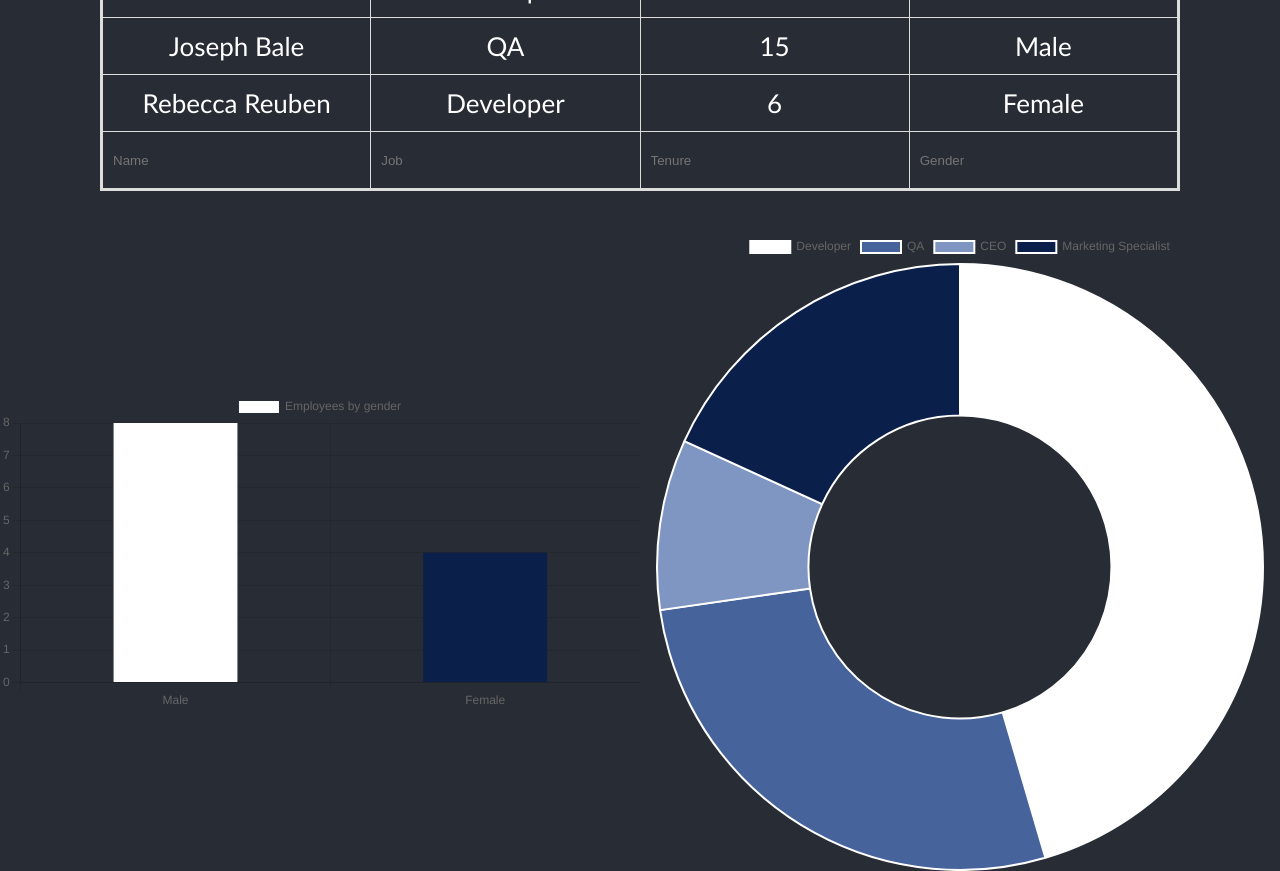
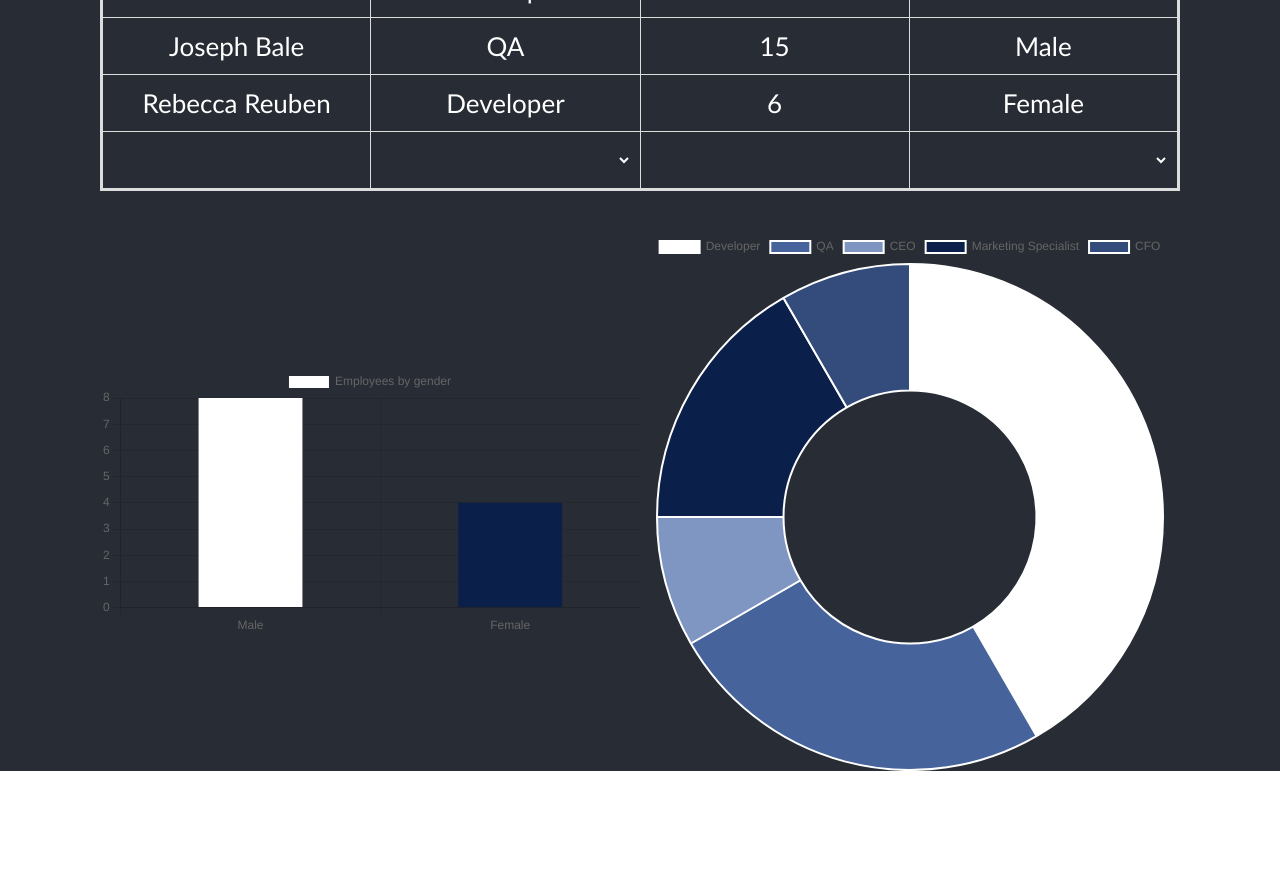
Before and after one commit to ikoma-softserve/sna-ui-candidate-test, a React (Create React App) app: page / in a window 1280 px wide. Shown: the part 700-1571 px from the top of the page. After the commit the page ends 1471 px from the top, so only its background shows below. Built offline with nearby package versions, Linux system fonts and the light colour scheme.

Commit message:
Charts optimization

```diff
--- a/src/App.css
+++ b/src/App.css
@@ -6,7 +6,7 @@
 .App-Charts {
   display: flex;
   align-items: center;
-  width: auto;
+  width: 100%;
 }
 
 .App-BarChart {
--- a/src/App.js
+++ b/src/App.js
@@ -14,16 +14,6 @@ export default function App() {
           <script src="https://cdn.jsdelivr.net/npm/chart.js" />
         </header>
         <Main />
-
-        <div className={"App-Charts"}>
-          <div className={"App-BarChart"}>
-            <canvas id="barChart" />
-          </div>
-
-          <div className={"App-PieChart"}>
-            <canvas id="pieChart" />
-          </div>
-        </div>
       </EmployeesProvider>
     </div>
   );
--- a/src/components/BarChart/index.js
+++ b/src/components/BarChart/index.js
@@ -1,10 +1,13 @@
-import React, { useEffect, memo } from "react";
+import React, { useEffect, memo, useMemo } from "react";
+import PropTypes from "prop-types";
 
 import Chart from "chart.js/auto";
 
+const labels = ["Male", "Female"];
+
 const BarChart = memo(function BarChart({ malesCount, femalesCount }) {
-  const labels = ["Male", "Female"];
-  const data = {
+  const data = useMemo(
+    () => ({
       labels: labels,
       datasets: [
         {
@@ -15,18 +18,37 @@ const BarChart = memo(function BarChart({ malesCount, femalesCount }) {
           data: [malesCount, femalesCount],
         },
       ],
-  };
-  const config = {
+    }),
+    [malesCount, femalesCount]
+  );
+  const config = useMemo(
+    () => ({
       type: "bar",
       data: data,
       options: {},
+    }),
+    [data]
+  );
+
+  useEffect(() => {
+    const chart = new Chart(document.getElementById("barChart"), config);
+    chart.update();
+
+    return () => {
+      chart.destroy();
+    };
+  }, [config]);
+
+  return (
+    <div className={"App-BarChart"}>
+      <canvas id="barChart" />
+    </div>
+  );
+});
+
+BarChart.propTypes = {
+  malesCount: PropTypes.number,
+  femalesCount: PropTypes.number,
 };
 
-  useEffect(() => {
-    const myChart = new Chart(document.getElementById("barChart"), config);
-  }, []);
-
-  return <></>;
-});
-
 export default BarChart;
--- a/src/components/Main/index.js
+++ b/src/components/Main/index.js
@@ -44,6 +44,8 @@ export default function Main() {
     [employeesList]
   );
 
+  console.log(developersCount, "DEV count");
+
   const marketingSpecialistCount = useMemo(
     () =>
       employeesList.reduce(
@@ -53,22 +55,35 @@ export default function Main() {
     [employeesList]
   );
 
+  const CFOsCount = useMemo(
+    () =>
+      employeesList.reduce((el, nexEl) => el + (nexEl.jobTitle === "CFO"), 0),
+    [employeesList]
+  );
+
   return (
     <main className={"App-main"}>
       <Table />
 
+      <div className={"App-Charts"}>
         {malesCount && femalesCount && (
           <BarChart malesCount={malesCount} femalesCount={femalesCount} />
         )}
 
-      {CEOsCount && QAsCount && developersCount && marketingSpecialistCount && (
+        {CEOsCount &&
+          QAsCount &&
+          developersCount &&
+          marketingSpecialistCount &&
+          CFOsCount && (
             <PieChart
               marketingSpecialistCount={marketingSpecialistCount}
               developersCount={developersCount}
               QAsCount={QAsCount}
               CEOsCount={CEOsCount}
+              CFOsCount={CFOsCount}
             />
           )}
+      </div>
     </main>
   );
 }
--- a/src/components/PieChart/index.js
+++ b/src/components/PieChart/index.js
@@ -1,38 +1,70 @@
-import React, { useEffect, memo } from "react";
+import React, { useEffect, useMemo, memo } from "react";
+import PropTypes from "prop-types";
 
 import Chart from "chart.js/auto";
+
+const labels = ["Developer", "QA", "CEO", "Marketing Specialist", "CFO"];
 
 const PieChart = memo(function BarChart({
   developersCount,
   QAsCount,
   CEOsCount,
   marketingSpecialistCount,
+  CFOsCount,
 }) {
-  const labels = ["Developer", "QA", "CEO", "Marketing Specialist"];
+  const getData = useMemo(
+    () => ({
+      labels: labels,
+      datasets: [
+        {
+          label: "Employees by job title",
+          backgroundColor: ["#fff", "#46639c", "#8096c2", "#0a1f49", "#334c7c"],
+          barPercentage: 0.5,
+          borderColor: "white",
+          data: [
+            developersCount,
+            QAsCount,
+            CEOsCount,
+            marketingSpecialistCount,
+            CFOsCount,
+          ],
+        },
+      ],
+    }),
+    [developersCount, QAsCount, CEOsCount, marketingSpecialistCount, CFOsCount]
+  );
 
-  const data = {
-    labels: labels,
-    datasets: [
-      {
-        label: "Employees by job title",
-        backgroundColor: ["#fff", "#46639c", "#8096c2", "#0a1f49"],
-        barPercentage: 0.5,
-        borderColor: "white",
-        data: [developersCount, QAsCount, CEOsCount, marketingSpecialistCount],
-      },
-    ],
-  };
-  const config = {
-    type: "doughnut",
-    data: data,
-    options: {},
-  };
+  const config = useMemo(
+    () => ({
+      type: "doughnut",
+      data: getData,
+      options: {},
+    }),
+    [getData]
+  );
 
   useEffect(() => {
-    const myChart = new Chart(document.getElementById("pieChart"), config);
-  }, []);
+    const chart = new Chart(document.getElementById("pieChart"), config);
+    chart.update();
 
-  return <></>;
+    return () => {
+      chart.destroy();
+    };
+  }, [config]);
+
+  return (
+    <div className={"App-PieChart"}>
+      <canvas id="pieChart" />
+    </div>
+  );
 });
 
+PieChart.propTypes = {
+  developersCount: PropTypes.number,
+  QAsCount: PropTypes.number,
+  CEOsCount: PropTypes.number,
+  marketingSpecialistCount: PropTypes.number,
+  CFOsCount: PropTypes.number,
+};
+
 export default PieChart;
--- a/src/components/Table/index.js
+++ b/src/components/Table/index.js
@@ -2,65 +2,81 @@ import React, { useContext, useCallback, useState } from "react";
 
 import { EmployeesContext } from "../../context";
 
+import Button from "../Button";
+
+import { jobOptions, genderOptions } from "../../config";
+
 import "./style.css";
-import Button from "../Button";
 
 export default function Table() {
   const { employeesList, handleAddNewEmployee } = useContext(EmployeesContext);
 
   const [newEmployeeData, setNewEmployeeData] = useState({
     name: "",
-    job: "",
-    tenure: undefined,
-    gender: "male",
+    jobTitle: "",
+    tenure: 0,
+    gender: "",
   });
 
   const handleOnClickAddEmployee = useCallback(() => {
     handleAddNewEmployee({
       name: newEmployeeData.name,
-      jobTitle: newEmployeeData.job,
+      jobTitle: newEmployeeData.jobTitle,
       tenure: newEmployeeData.tenure,
       gender: newEmployeeData.gender,
     });
-  }, [newEmployeeData]);
+    console.log(employeesList);
+  }, [newEmployeeData, handleAddNewEmployee]);
 
-  const inputHandler = (e) => {
-    const val = e.target.value;
+  const inputHandler = useCallback(
+    (e) => {
+      const { name, value } = e.target;
 
-    setNewEmployeeData({ ...newEmployeeData, [e.target.name]: val });
-  };
+      setNewEmployeeData({
+        ...newEmployeeData,
+        [name]: value,
+      });
+    },
+    [newEmployeeData]
+  );
 
   const newEmployeeSet = [
     {
       handler: inputHandler,
-      placeholder: "Name",
       type: "text",
       name: "name",
     },
     {
       handler: inputHandler,
-      placeholder: "Job",
       type: "text",
-      name: "job",
+      name: "jobTitle",
+      options: jobOptions,
     },
     {
       handler: inputHandler,
-      placeholder: "Tenure",
       type: "number",
       name: "tenure",
     },
     {
       handler: inputHandler,
-      placeholder: "Gender",
-      type: "option",
+      type: "select",
       name: "gender",
+      options: genderOptions,
     },
   ];
 
   const newEmployeeTdArr = newEmployeeSet.map(
-    ({ handler, placeholder, type, value, name }, idx) => {
-      return (
-        <td key={idx ** 2}>
+    ({ handler, placeholder, type, value, name, isSelect, options }, idx) => (
+      <td key={idx ** 2}>
+        {options ? (
+          <select name={name} value={value} onChange={inputHandler}>
+            {options.map((el, idx) => (
+              <option key={idx} value={el}>
+                {el}
+              </option>
+            ))}
+          </select>
+        ) : (
           <input
             key={idx ** 3}
             type={type}
@@ -69,9 +85,9 @@ export default function Table() {
             value={value}
             name={name}
           />
-        </td>
-      );
-    }
+        )}
+      </td>
+    )
   );
 
   const renderTableData = useCallback(() => {
@@ -89,7 +105,7 @@ export default function Table() {
     tableList.push(<tr key={"set"}>{newEmployeeTdArr}</tr>);
 
     return tableList;
-  }, [employeesList]);
+  }, [employeesList, newEmployeeTdArr]);
 
   const renderTableHeader = useCallback(() => {
     let header = Object.keys(employeesList?.[0] ?? {});
--- a/src/components/Table/style.css
+++ b/src/components/Table/style.css
@@ -30,15 +30,27 @@
   color: white;
 }
 
-.App-table td input {
+.App-table td input,
+select {
   z-index: 3;
   background: transparent;
   border: none;
   outline: none;
   height: 100%;
   width: 100%;
+  color: #fff;
+  text-align: center;
+  font-family: "Trebuchet MS", Arial, Helvetica, sans-serif;
+  font-size: 30px;
 }
 
-.App-table td input:placeholder {
-  color: white;
+.App-table td select option {
+  background: #8096c2;
+  color: #ffffff;
+  padding: 4px;
 }
+
+.App-table td input::placeholder {
+  color: #fff;
+  text-align: center;
+}
--- /dev/null
+++ b/src/config/gender-options.js
@@ -0,0 +1,3 @@
+const genderOptions = ["", "Male", "Female"];
+
+export default genderOptions;
--- /dev/null
+++ b/src/config/index.js
@@ -0,0 +1,2 @@
+export { default as jobOptions } from "./job-options";
+export { default as genderOptions } from "./gender-options";
--- /dev/null
+++ b/src/config/job-options.js
@@ -0,0 +1,10 @@
+const jobOptions = [
+  "",
+  "CEO",
+  "Developer",
+  "QA",
+  "Marketing Specialist",
+  "CFO",
+];
+
+export default jobOptions;
--- a/src/hooks/useEmployees.js
+++ b/src/hooks/useEmployees.js
@@ -14,7 +14,8 @@ export default function useEmployees() {
     [employeesList]
   );
 
-  useEffect(async () => {
+  useEffect(() => {
+    async function fetchData() {
       await setEmployeesList(
         employeesData.map(({ name, jobTitle, tenure, gender }) => ({
           name,
@@ -23,6 +24,8 @@ export default function useEmployees() {
           gender,
         }))
       );
+    }
+    fetchData();
   }, []);
 
   return { employeesList, handleAddNewEmployee };
```
Lines whose indentation alone changed are shown as unchanged.
